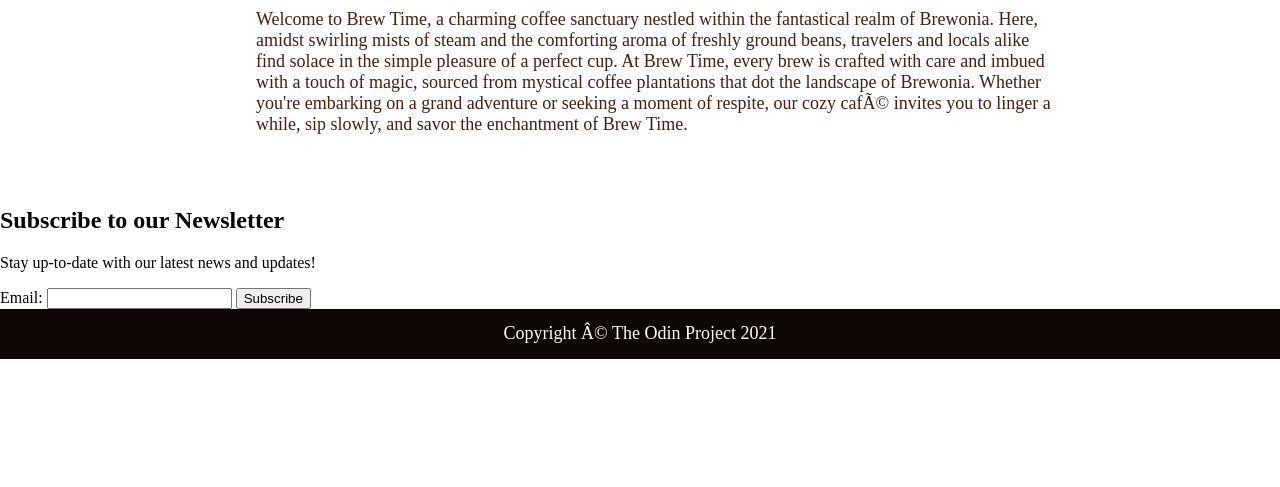
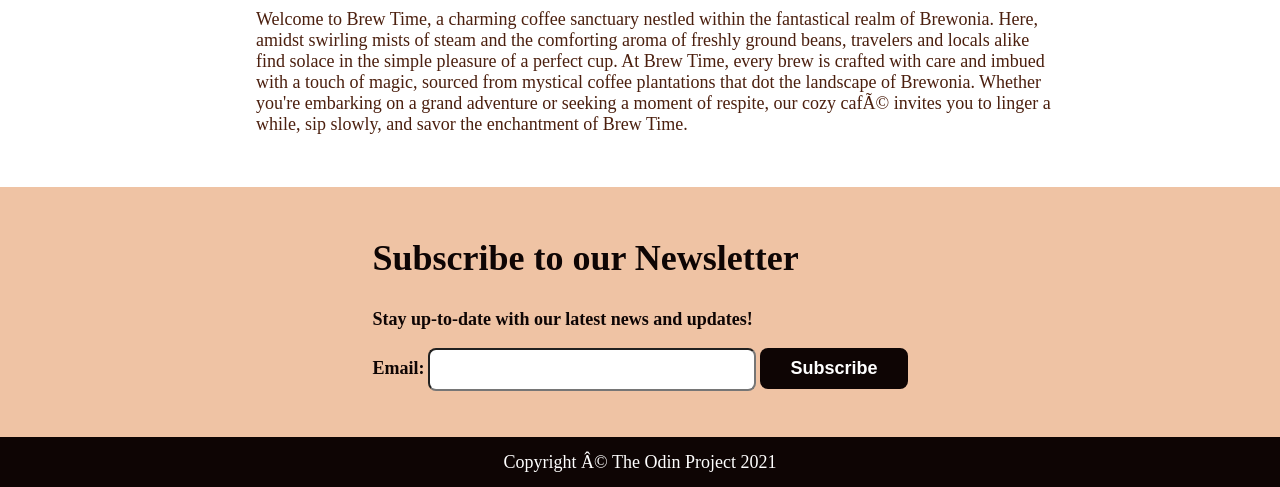
Before and after one commit to coffe3/brew-time, a plain HTML site: page aboutus.html in a window 1280 px wide. Shown: the part 697-1184 px from the top of the page. Before the commit the page ends 1056 px from the top, so only its background shows below. Drawn offline with Linux system fonts and the light colour scheme.

Commit message:
Styled newsletter section

```diff
--- a/css/aboutus.css
+++ b/css/aboutus.css
@@ -112,3 +112,52 @@ footer {
 footer p {
     font-size: 18px;
 }
+
+.endbody {
+    background-color: #EFC3A4;
+    height: 250px;
+}
+
+.container3 {
+    display: flex;
+    justify-content: center;
+}
+
+.newsletter h2 {
+    font-size: 36px;
+    font-weight: bolder;
+    color: #0E0504;
+    margin-top: 50px;
+}
+
+.newsletter p {
+    font-size: 18px;
+    font-weight: bolder;
+    color: #0E0504;
+}
+
+.button {
+    font-size: 18px;
+    font-weight: bold;
+    padding-left: 30px;
+    padding-right: 30px;
+    padding-top: 10px;
+    padding-bottom: 10px;
+    border-radius: 8px;
+    border: 0;
+    color:  white;
+    background-color: #0E0504;
+}
+
+#email {
+    border-radius: 8px;
+    border: 1px bold;
+    width: 300px;
+    padding: 12px;
+}
+
+#emailid {
+    font-size: 18px;
+    font-weight: bolder;
+    color: #0E0504;
+}
```
